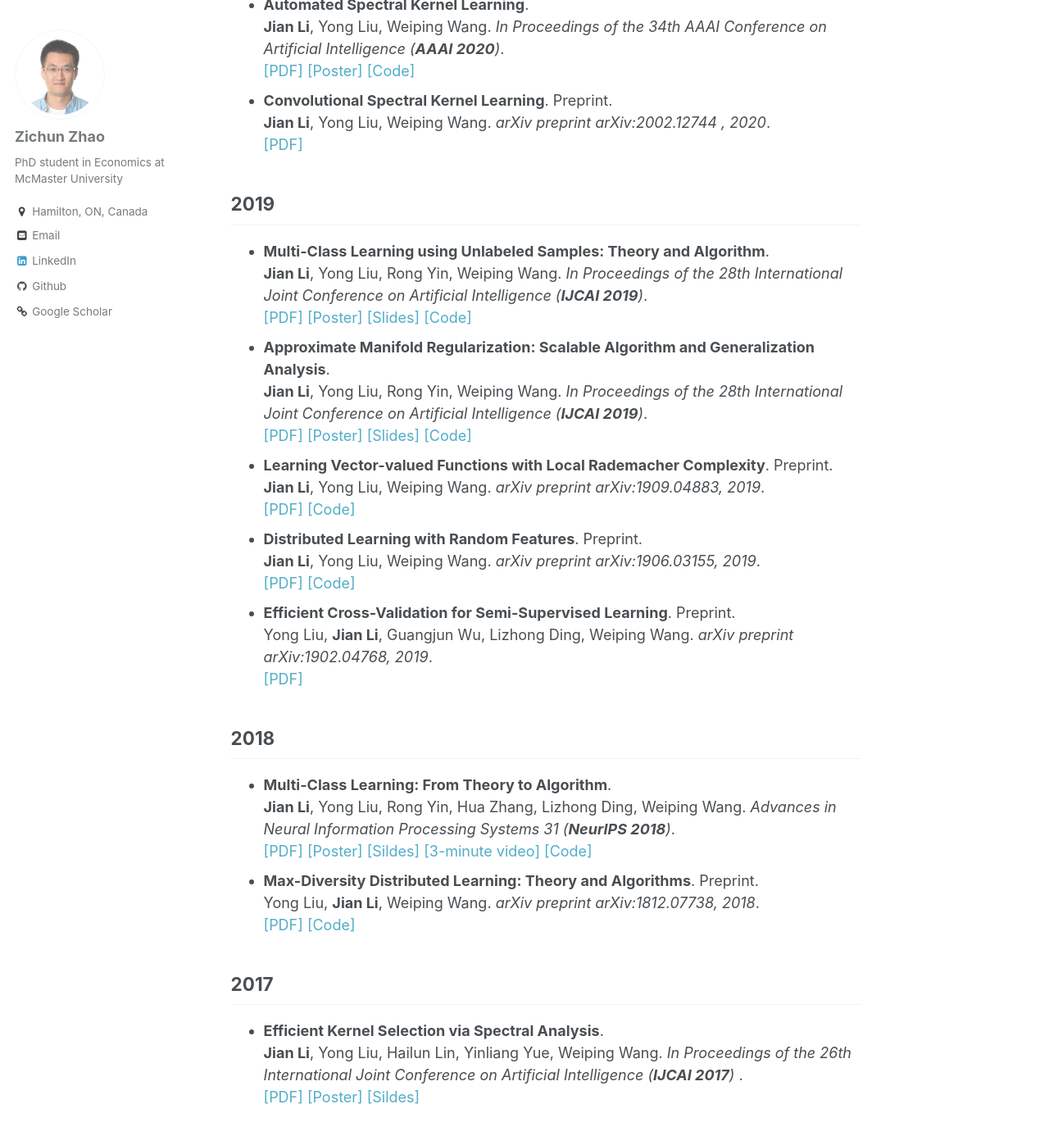
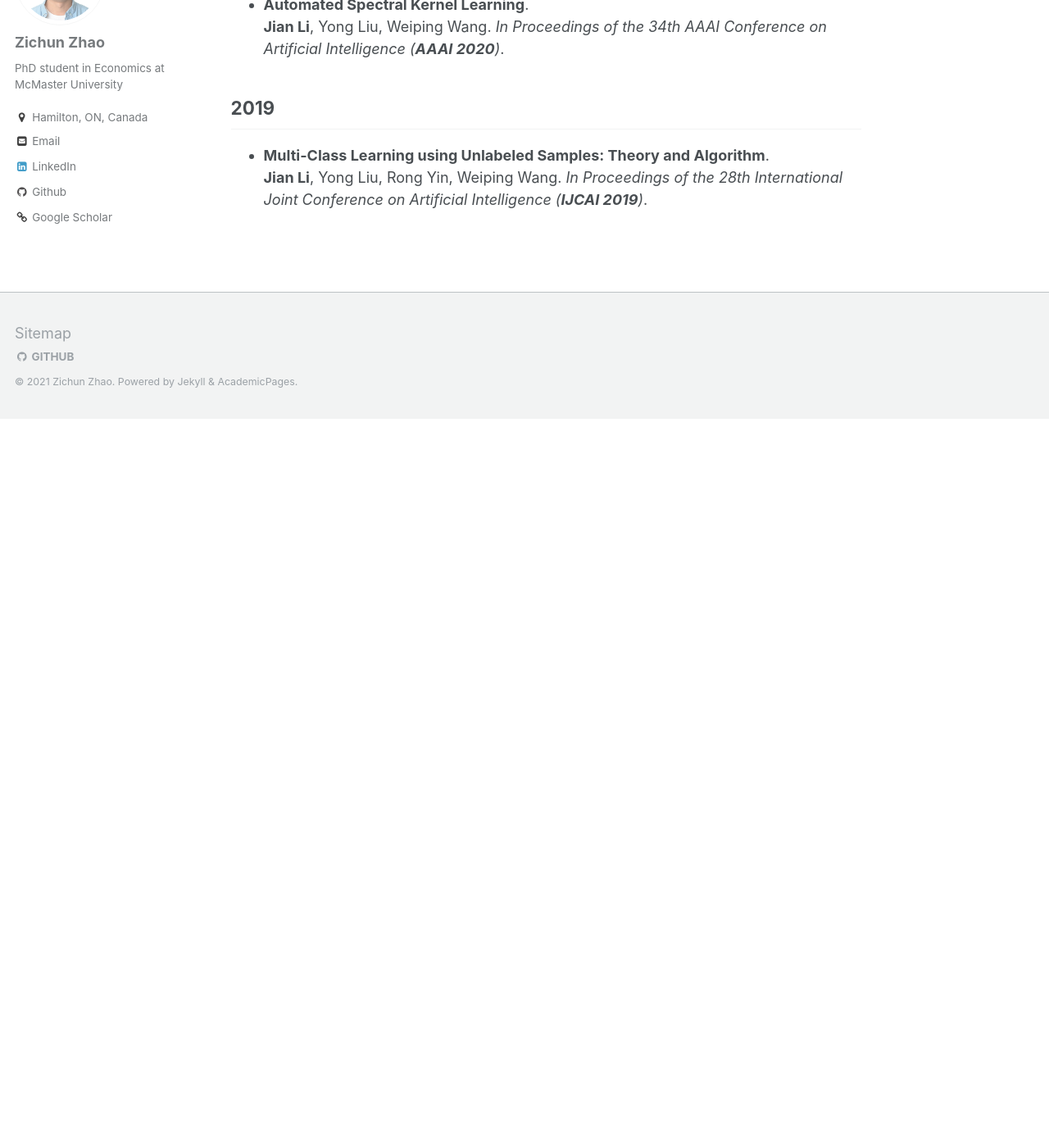
Before and after one commit to zichunzhao/zichunzhao.github.io, a Jekyll site: the page built from _pages/publications.md, in a window 1280 px wide and 1400 px high, scrolled down 270 px. Shown: the top 1386 px of the window at 82% size. Built offline with Jekyll 4.4.1, drawn with Linux system fonts in a browser that asks for light colours; after the commit the page ends 900 px from its top, so only the background shows below that.

Commit message:
Update publications.md

```diff
--- a/_pages/publications.md
+++ b/_pages/publications.md
@@ -6,56 +6,8 @@ author_profile: true
 ## 2020
 * <b>Automated Spectral Kernel Learning</b>. <br>
 <b>Jian Li</b>, Yong Liu, Weiping Wang. <i>In Proceedings of the 34th AAAI Conference on Artificial Intelligence (**AAAI 2020**)</i>.<br>
-[[PDF]](https://lijian.ac.cn/files/2020_AAAI_ASKL/2020_AAAI_ASKL.pdf)
-[[Poster]](https://lijian.ac.cn/files/2020_AAAI_ASKL/2020_AAAI_AKSL_poster.pdf)
-[[Code]](https://github.com/superlj666/Automated-Spectral-Kernel-Learning)
-* <b>Convolutional Spectral Kernel Learning</b>. Preprint.<br>
-<b>Jian Li</b>, Yong Liu, Weiping Wang. <i>arXiv preprint arXiv:2002.12744 , 2020</i>.<br>
-[[PDF]](https://arxiv.org/pdf/2002.12744)
 
 
 ## 2019
 * <b>Multi-Class Learning using Unlabeled Samples: Theory and Algorithm</b>. <br>
 <b>Jian Li</b>, Yong Liu, Rong Yin, Weiping Wang. <i>In Proceedings of the 28th International Joint Conference on Artificial Intelligence (**IJCAI 2019**)</i>.<br>
-[[PDF]](https://www.ijcai.org/proceedings/2019/0399.pdf)
-[[Poster]](https://lijian.ac.cn/files/2019_IJCAI_MC/2019_MC_LRC_SSL_poster.pdf)
-[[Slides]](https://lijian.ac.cn/files/2019_IJCAI_MC/2019_MC_LRC_SSL_slides.pdf)
-[[Code]](https://github.com/superlj666/Multi-Class-Learning-using-Unlabeled-Samples-Theory-and-Algorithm)
-* <b>Approximate Manifold Regularization: Scalable Algorithm and Generalization Analysis</b>. <br>
-<b>Jian Li</b>, Yong Liu, Rong Yin, Weiping Wang. <i>In Proceedings of the 28th International Joint Conference on Artificial Intelligence (**IJCAI 2019**)</i>.<br>
-[[PDF]](https://www.ijcai.org/proceedings/2019/0400.pdf)
-[[Poster]](https://lijian.ac.cn/files/2019_IJCAI_LapRLS/2019_LapRLS_Nystrom_PCG_poster.pdf)
-[[Slides]](https://lijian.ac.cn/files/2019_IJCAI_LapRLS/2019_LapRLS_Nystrom_PCG_slides.pdf)
-[[Code]](https://github.com/superlj666/Approximate-Manifold-Regularization-Scalable-Algorithm-and-Generalization-Analysis)
-* <b>Learning Vector-valued Functions with Local Rademacher Complexity</b>. Preprint. <br>
-<b>Jian Li</b>, Yong Liu, Weiping Wang. <i>arXiv preprint arXiv:1909.04883, 2019</i>. <br>
-[[PDF]](https://arxiv.org/pdf/1909.04883)
-[[Code]](https://github.com/superlj666/Learning-Vector-valued-Functions-with-Local-Rademacher-Complexity)
-* <b>Distributed Learning with Random Features</b>. Preprint. <br>
-<b>Jian Li</b>, Yong Liu, Weiping Wang. <i>arXiv preprint arXiv:1906.03155, 2019</i>. <br>
-[[PDF]](https://arxiv.org/pdf/1906.03155)
-[[Code]](https://github.com/superlj666/Distributed-Learning-with-Random-Features)
-* <b>Efficient Cross-Validation for Semi-Supervised Learning</b>. Preprint. <br>
-Yong Liu, <b>Jian Li</b>, Guangjun Wu, Lizhong Ding, Weiping Wang. <i>arXiv preprint arXiv:1902.04768, 2019</i>. <br>
-[[PDF]](https://arxiv.org/pdf/1902.04768)
-
-## 2018
-* <b>Multi-Class Learning: From Theory to Algorithm</b>. <br>
-<b>Jian Li</b>, Yong Liu, Rong Yin, Hua Zhang, Lizhong Ding, Weiping Wang. <i>Advances in Neural Information Processing Systems 31 (**NeurIPS 2018**)</i>. <br>
-[[PDF]](https://lijian.ac.cn/files/2018_NeurIPS_MC/2018_mc_lr.pdf)
-[[Poster]](https://lijian.ac.cn/files/2018_NeurIPS_MC/mc-lrc-nips-poster.pdf)
-[[Sildes]](https://lijian.ac.cn/files/2018_NeurIPS_MC/mc-lrc-nips-slides.pdf)
-[[3-minute video]](https://youtu.be/mE_RpgWuKK8)
-[[Code]](https://github.com/superlj666/Multi-Class-Learning-From-Theory-to-Algorithm)
-* <b>Max-Diversity Distributed Learning: Theory and Algorithms</b>. Preprint. <br>
-Yong Liu, <b>Jian Li</b>, Weiping Wang. <i>arXiv preprint arXiv:1812.07738, 2018</i>. <br>
-[[PDF]](https://lijian.ac.cn/files/2018_max_diversity_dc.pdf)
-[[Code]](https://arxiv.org/pdf/1812.07738)
-
-
-## 2017
-* <b>Efficient Kernel Selection via Spectral Analysis</b>. <br>
-<b>Jian Li</b>, Yong Liu, Hailun Lin, Yinliang Yue, Weiping Wang. <i>In Proceedings of the 26th International Joint Conference on Artificial Intelligence (**IJCAI 2017**) </i>. <br>
-[[PDF]](https://lijian.ac.cn/files/2017_IJCAI_KS/2017_kernel_selection.pdf)
-[[Poster]](https://lijian.ac.cn/files/2017_IJCAI_KS/ijicai-poster-0816.pdf)
-[[Sildes]](https://lijian.ac.cn/files/2017_IJCAI_KS/IJCAI_presentation.pptx)
```
